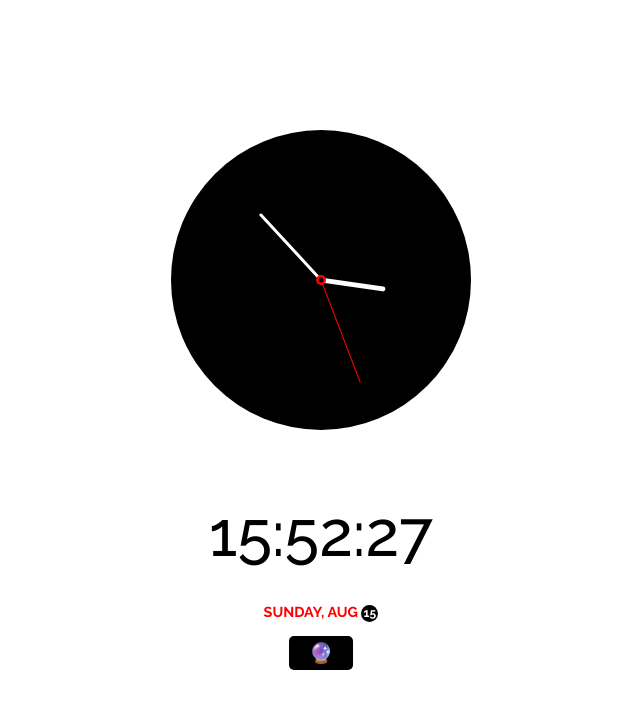
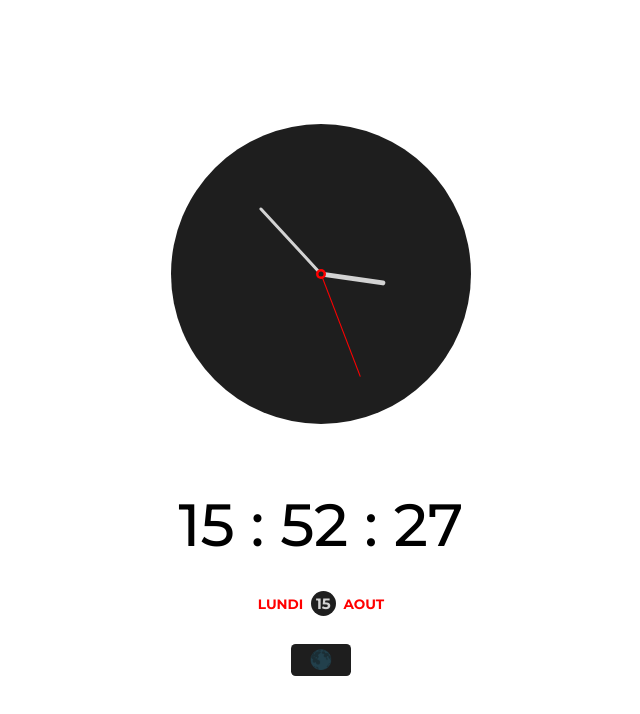
Before and after one commit to JayDe-FR/Final-Portfolio, a website: page projects/Horloge/index_19.html in a window 1280 px wide. Shown: the whole page, without its empty margins (319-959 px from the left). Drawn offline with Linux system fonts and the light colour scheme.

Commit message:
clock reworked

```diff
--- a/projects/Horloge/index_19.html
+++ b/projects/Horloge/index_19.html
@@ -24,7 +24,7 @@
       </div>
       <div class="time"></div>
       <div class="date"><span class="circle"></span></div>
-      <button class="toggle">🔮</button>
+      <button class="toggle">🌑</button>
     </div>
   </body>
 </html>
--- a/projects/Horloge/script_19.js
+++ b/projects/Horloge/script_19.js
@@ -8,37 +8,37 @@ const dateEl = document.querySelector(".date");
 const toggle = document.querySelector(".toggle");
 
 const days = [
-  "Sunday",
-  "Monday",
-  "Tuesday",
-  "Wednesday",
-  "Thursday",
-  "Friday",
-  "Saturday",
+  "Lundi",
+  "Mardi",
+  "Mercredi",
+  "Jeudi",
+  "Vendredi",
+  "Samedi",
+  "Dimanche",
 ];
 const months = [
-  "Jan",
-  "Feb",
-  "Mar",
-  "Apr",
-  "May",
-  "Jun",
-  "Jul",
-  "Aug",
-  "Sep",
-  "Oct",
-  "Nov",
-  "Dec",
+  "Janvier",
+  "Fevrier",
+  "Mars",
+  "Avril",
+  "Mai",
+  "Juin",
+  "Juillet",
+  "Aout",
+  "Septembre",
+  "Octobre",
+  "Novembre",
+  "Decembre",
 ];
 
 toggle.addEventListener("click", (e) => {
   const html = document.querySelector("html");
   if (html.classList.contains("dark")) {
     html.classList.remove("dark");
-    e.target.innerHTML = "🌚";
+    e.target.innerHTML = "🌑";
   } else {
     html.classList.add("dark");
-    e.target.innerHTML = "💡";
+    e.target.innerHTML = "🌕";
   }
 });
 
@@ -56,7 +56,7 @@ function setTime() {
   const hoursForClock = hours % 12;
   const minutes = time.getMinutes();
   const seconds = time.getSeconds();
-  const ampm = hours > 12 ? "PM" : "AM";
+
 
   hourEl.style.transform = `translate(-50%, -100%) rotate(${scale(
     hoursForClock,
@@ -82,11 +82,9 @@ function setTime() {
     360
   )}deg)`;
 
-  timeEl.innerHTML = `${hours}:${
-    minutes < 10 ? `0${minutes}` : minutes
-  }:${seconds}`;
+  timeEl.innerHTML = `${hours} : ${minutes < 10 ? `0${minutes}` : minutes} : ${seconds < 10 ? `0${seconds}` : seconds}`;
 
-  dateEl.innerHTML = `${days[day]}, ${months[month]} <span class="circle">${date}</span>`;
+  dateEl.innerHTML = `${days[day]} <span class="circle">${date}</span> ${months[month]} `;
 }
 
 setTime();
--- a/projects/Horloge/style_19.css
+++ b/projects/Horloge/style_19.css
@@ -1,17 +1,17 @@
-@import url("https://fonts.googleapis.com/css2?family=Raleway:wght@300;500;700&display=swap");
+@import url("https://fonts.googleapis.com/css2?family=Montserrat:wght@300;500;700&display=swap");
 
 :root {
-  --primary-color: #000;
-  --secondary-color: #fff;
+  --primary-color: rgb(30,30,30);
+  --secondary-color: rgb(211, 211, 211);
 }
 
 html.dark {
-  --primary-color: #fff;
-  --secondary-color: #333;
+  --primary-color: rgb(211, 211, 211);
+  --secondary-color: rgb(30,30,30);
 }
 
 html.dark {
-  background: #111;
+  background: rgb(30,30,30);
   color: var(--primary-color);
 }
 
@@ -22,13 +22,12 @@ html.dark {
 }
 
 html {
-  transition: all ease-in 500ms;
+  transition: all ease-in 650ms;
 }
 
 body {
-  font-family: "Raleway", sans-serif;
-  /* font-family: "Heebo", sans-serif; */
-  font-size: 18px;
+  font-family: "Montserrat", sans-serif;
+  font-size: 17px;
   display: flex;
   justify-content: center;
   align-items: center;
@@ -44,7 +43,7 @@ body {
   border: none;
   border-radius: 0.25em;
   padding: 0.25em 1em;
-  margin: 0.75em 0 0 0;
+  margin-top: 1.5em;
   cursor: pointer;
 }
 
@@ -132,12 +131,13 @@ body {
   background-color: var(--primary-color);
   color: var(--secondary-color);
   border-radius: 50%;
-  height: 17px;
-  width: 17px;
+  height: 25px;
+  width: 25px;
+  margin: 0 0.25em;
   display: inline-flex;
   align-items: center;
   justify-content: center;
-  font-size: 12px;
+  font-size: 15px;
   line-height: 17px;
   transition: all ease-in-out 500ms;
 }
```
Also changed, not shown: images/clock-thumbnail.png (added).
